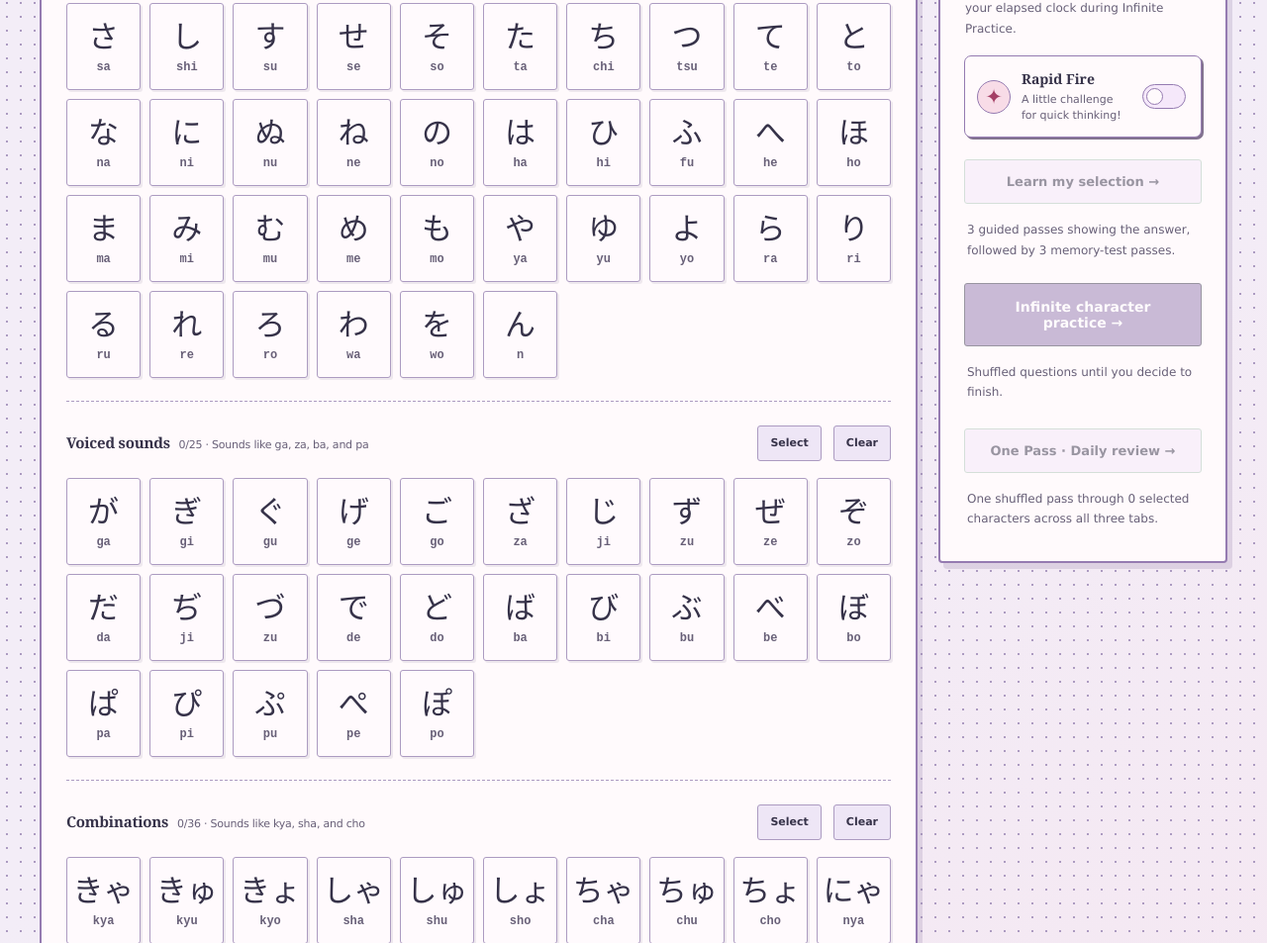
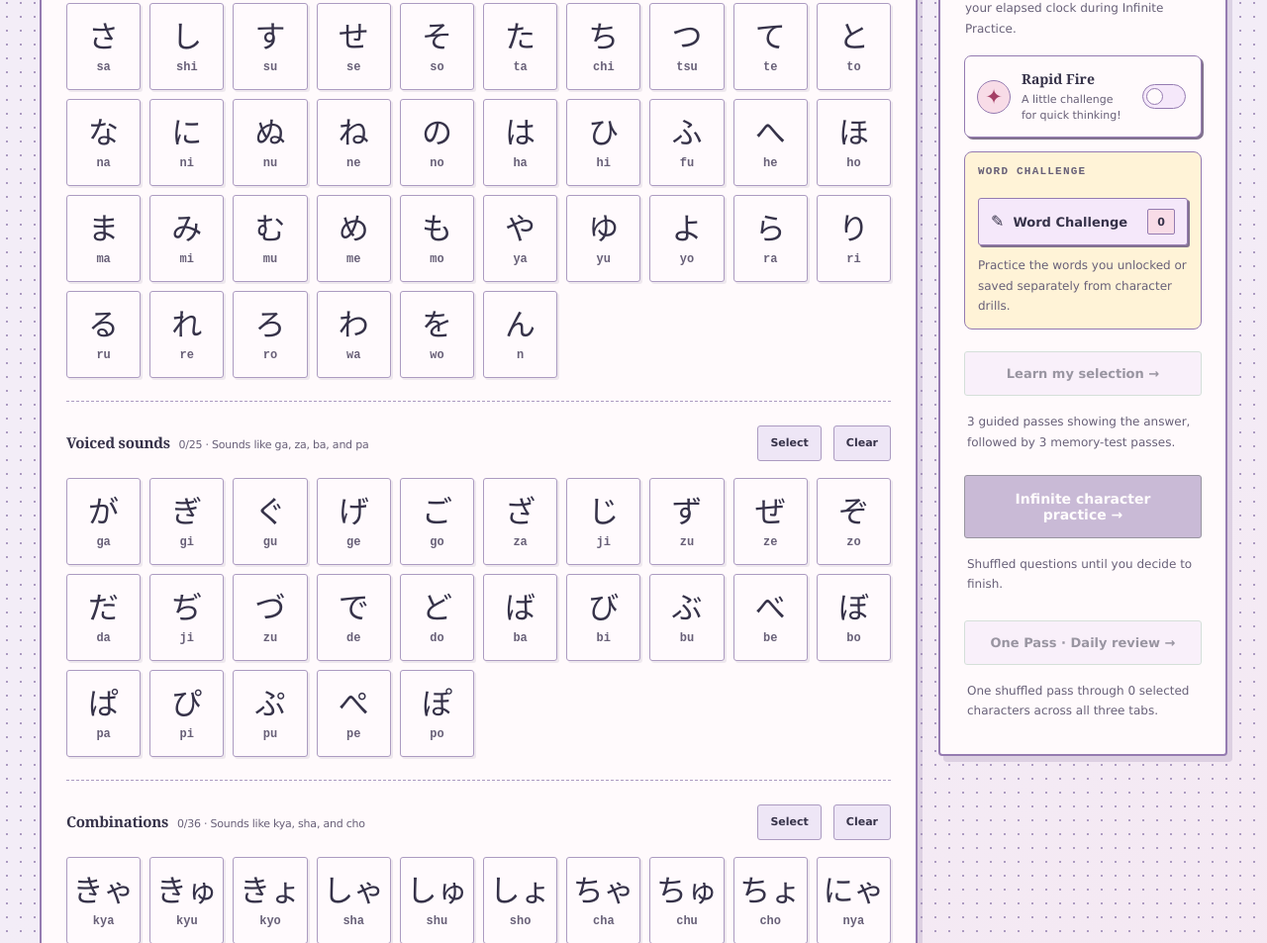
Before and after one commit to lucamodic/kana-training-facility, a website: page index.html in a window 1280 px wide. Shown: the part 956-1909 px from the top of the page at 99% size. Drawn offline with Linux system fonts and the light colour scheme.

Commit message:
style fix

```diff
--- a/index.html
+++ b/index.html
@@ -147,6 +147,11 @@
                   <p class="rapid-fire-help" id="rapidFireHelp">If time runs out, it counts as a mistake and the next question appears.</p>
                   <p id="rapidFireError" class="timer-error" role="alert" hidden>Choose between 1 and 300 seconds.</p>
                 </div>
+              </div>
+              <div class="word-challenge-panel">
+                <span class="side-label">WORD CHALLENGE</span>
+                <button type="button" id="openWordsButton" class="button-secondary word-challenge-button" aria-haspopup="dialog" aria-controls="wordsDialog"><span class="word-challenge-button-main"><span class="word-challenge-icon" aria-hidden="true">✎</span><span id="wordsLaunchText">Word Challenge</span></span><span class="words-count" id="wordAvailableCount">0</span></button>
+                <p class="choice-explanation" id="wordChallengeHelp">Practice the words you unlocked or saved separately from character drills.</p>
               </div>
             </div>
             <div class="session-choices">
--- a/styles.css
+++ b/styles.css
@@ -1661,3 +1661,11 @@ body,dialog,.review-dialog,.progress-dialog,.exam-dialog,.guide-dialog,#examResu
 .manga-kanji .manga-save-custom{margin-left:auto;flex:0 0 auto;max-width:110px;font-size:11px}
 @media(max-width:850px){.custom-browse{grid-template-columns:minmax(0,1fr)}.custom-editor,.custom-library{padding:16px}}
 @media(max-width:600px){.custom-screen{padding-top:10px}.custom-form{grid-template-columns:minmax(0,1fr)}.custom-item{grid-template-columns:auto minmax(0,1fr)}.custom-item-actions{grid-column:2;display:flex;justify-content:flex-end}.manga-kanji{flex-wrap:wrap}.manga-kanji .manga-save-custom{margin-left:auto}.custom-practice-card{padding:20px 14px}.custom-practice-actions{flex-wrap:wrap}}
+
+
+.word-challenge-panel{margin-top:14px;padding:13px;border:1px solid var(--retro-deep);border-radius:8px;background:var(--retro-cream);display:grid;gap:10px}
+.word-challenge-button{width:100%;display:flex;align-items:center;justify-content:space-between;gap:12px;min-height:46px;padding:10px 12px;text-align:left}
+.word-challenge-button-main{display:inline-flex;align-items:center;gap:9px;min-width:0}
+.word-challenge-icon{font-size:16px;line-height:1}
+.word-challenge-panel .words-count{flex:0 0 auto;display:inline-grid;place-items:center;min-width:28px;min-height:26px}
+.word-challenge-panel .choice-explanation{margin:0}
```
